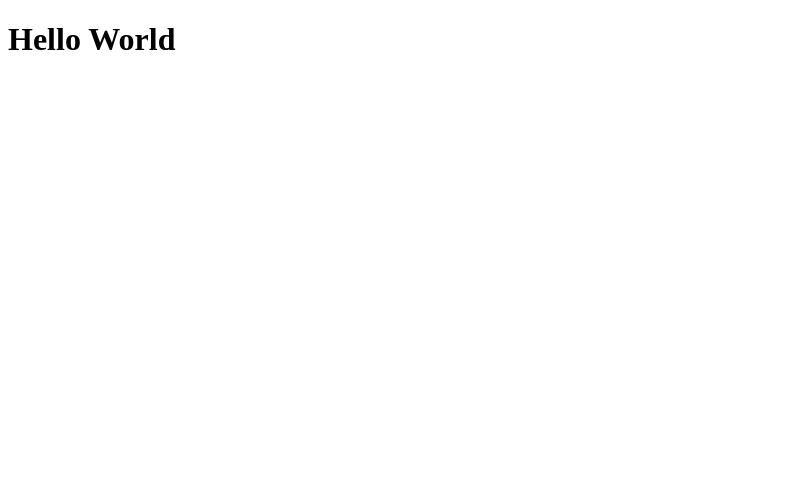
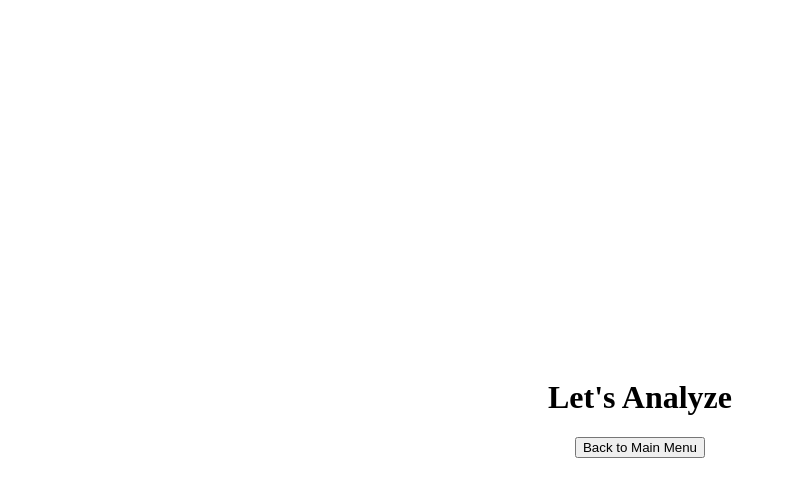
Before and after one commit to hedmana/chess-analysis-board, a React app in the folder frontend/: page /analysis in a window 1280 px wide. Shown: the top 496 px of the page, without its empty margins (0-787 px from the left). Built offline with nearby package versions, Linux system fonts and the light colour scheme; the HTML template or start-up script is replaced by a standard one.

Commit message:
Add analysis board component and routing

```diff
--- a/frontend/src/App.tsx
+++ b/frontend/src/App.tsx
@@ -1,10 +1,18 @@
+import { BrowserRouter, Routes, Route } from "react-router-dom";
+import { StartMenu } from "./components/StartMenu/StartMenu";
+import { AnalysisBoard } from "./components/AnalysisBoard/AnalysisBoard";
 import "./App.module.css";
 
 function App() {
   return (
-    <>
-      <h1>Hello World</h1>
-    </>
+    <BrowserRouter>
+      <div>
+        <Routes>
+          <Route path="/" element={<StartMenu />} />
+          <Route path="/analysis" element={<AnalysisBoard />} />
+        </Routes>
+      </div>
+    </BrowserRouter>
   );
 }
 
--- a/frontend/src/components/AnalysisBoard/AnalysisBoard.module.css
+++ b/frontend/src/components/AnalysisBoard/AnalysisBoard.module.css
@@ -0,0 +1,9 @@
+.container {
+    display: flex;
+    flex-direction: column;
+    align-items: center;
+    justify-content: center;
+    min-height: 100vh;
+    gap: var(--spacing-xl);
+    padding: var(--spacing-xl);
+}
--- a/frontend/src/components/AnalysisBoard/AnalysisBoard.tsx
+++ b/frontend/src/components/AnalysisBoard/AnalysisBoard.tsx
@@ -0,0 +1,20 @@
+import { useNavigate } from "react-router-dom";
+import styles from "./AnalysisBoard.module.css";
+
+export function AnalysisBoard() {
+  const navigate = useNavigate();
+
+  const handleMainMenu = () => {
+    navigate("/");
+  };
+
+  return (
+    <div className={styles.container}>
+      <div>
+        <h1>Let's Analyze</h1>
+      </div>
+
+      <button onClick={handleMainMenu}>Back to Main Menu</button>
+    </div>
+  );
+}
```
Also changed, not shown: frontend/src/components/StartMenu/StartMenu.module.css (renamed from frontend/src/components/StartMenu/StartMenu.css).
